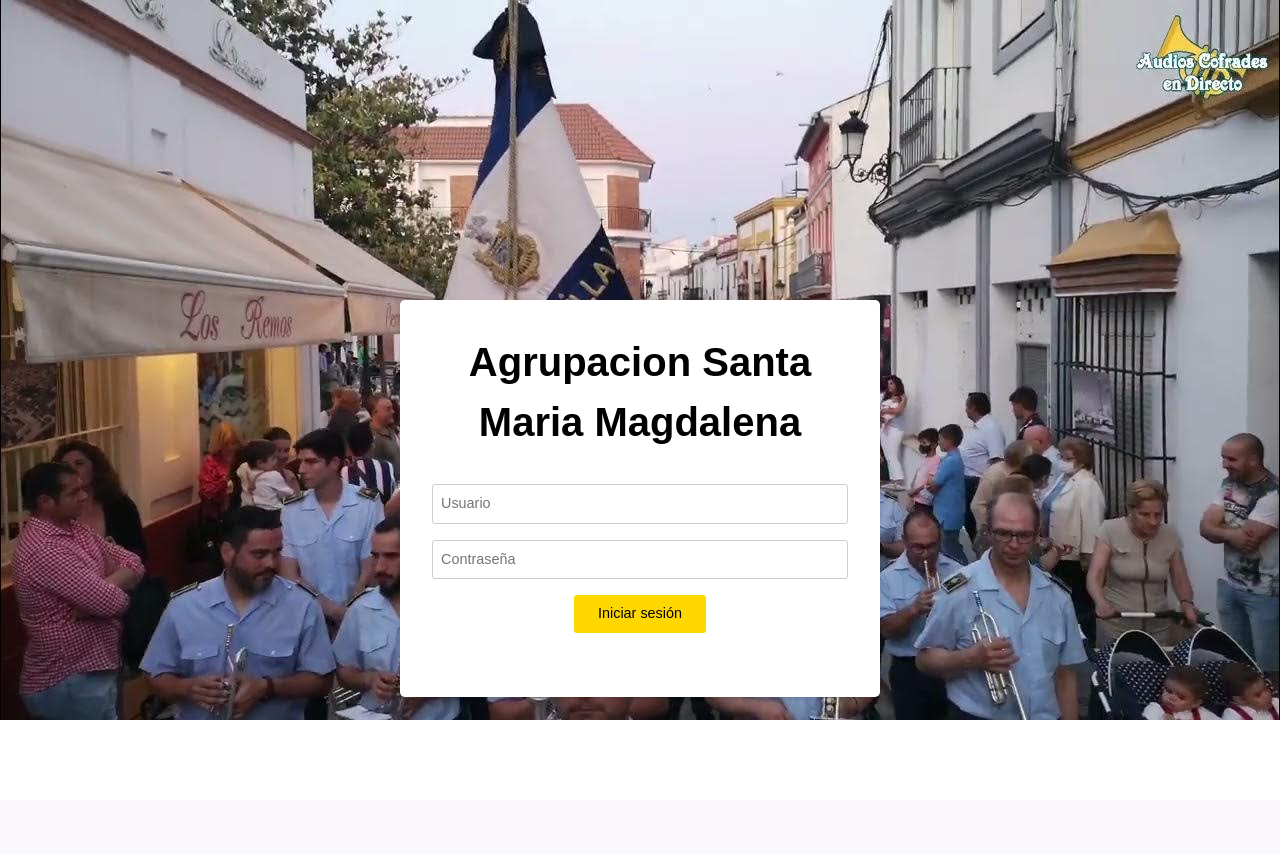
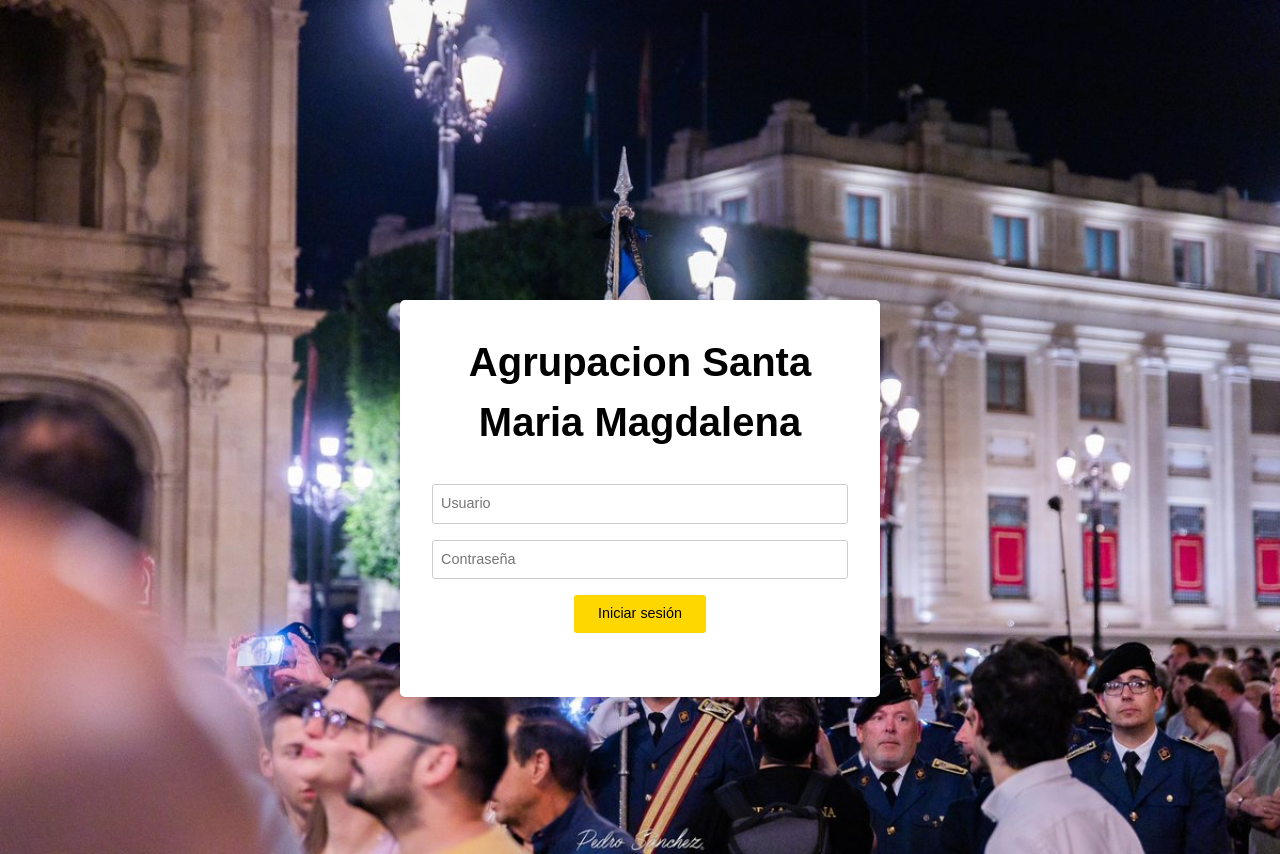
Before and after one commit to DavidSobri/final, a PHP site: page / in a window 1280 px wide. Before the commit the page ends 720 px from the top, so only its background shows below. Run offline with PHP 8.4, Linux system fonts and the light colour scheme; some libraries are stand-ins or nearby versions.

Commit message:
carrousel bien

```diff
--- a/index.php
+++ b/index.php
@@ -14,33 +14,19 @@
 </head>
 <style>
  body {
-      /* Establece el tamaño mínimo del cuerpo */
+  position: relative; /* Add this */
   min-height: 100vh;
-      /* Asegura que el fondo del cuerpo sea transparente */
   background: transparent;
 }
+
 .carousel {
-      /* Establece el carrusel como posición absoluta */
   position: absolute;
-      /* Establece el tamaño del carrusel para ocupar toda la pantalla */
   top: 0;
   left: 0;
   width: 100%;
   height: 100%;
-      /* Asegura que el carrusel esté detrás de otros elementos */
   z-index: -1;
-    }
-    .carousel-inner {
-      /* Establece el tamaño de la diapositiva del carrusel */
-      width: 100%;
-      height: 100%;
-    }
-    .carousel-item {
-      /* Establece el tamaño de la imagen de la diapositiva */
-      width: 100%;
-      height: 100%;
-      /* Asegura que la imagen ocupe todo el espacio disponible */
-      object-fit: cover;
+  margin-bottom: 20px; /* Add this to create some space */
 }
   </style>
 </head>
@@ -48,10 +34,8 @@
 
 <div id="carouselExampleIndicators" class="carousel slide" data-ride="carousel" data-interval="5000">
   <div class="carousel-inner">
+
     <div class="carousel-item active">
-      <img src="images/todos4.jpg" class="d-block w-100" alt="Slide 1">
-    </div>
-    <div class="carousel-item">
       <img src="images/todos2.jpg" class="d-block w-100" alt="Slide 2">
     </div>
     <div class="carousel-item">
```
Lines whose indentation alone changed are shown as unchanged.
